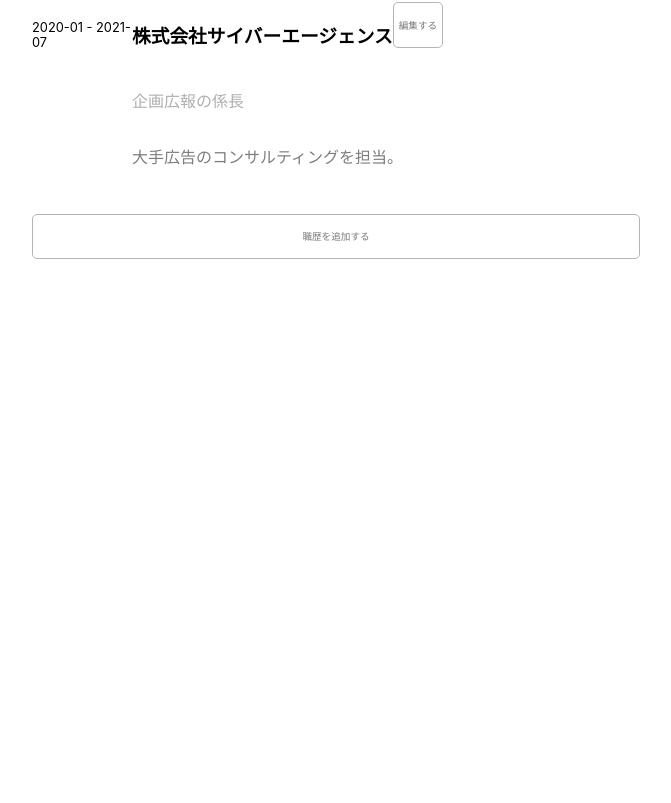
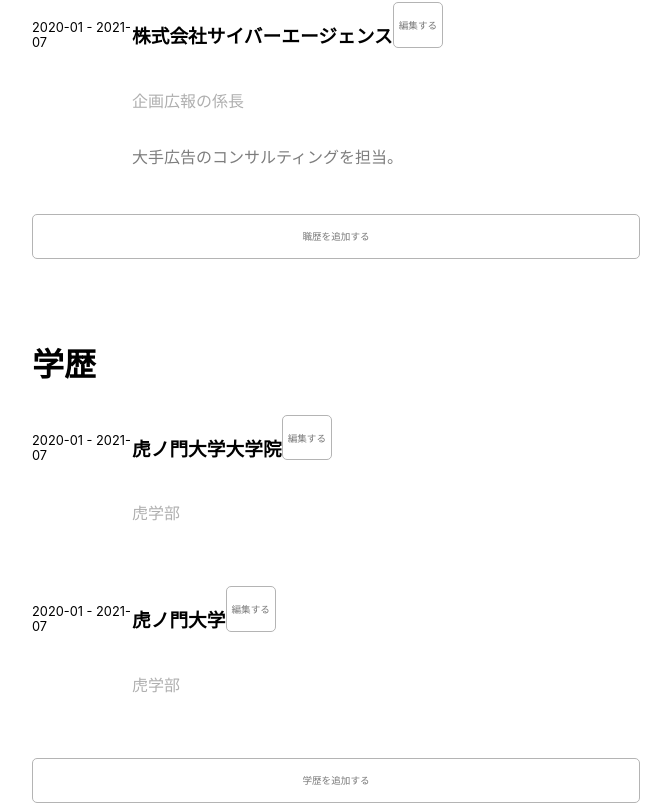
Before and after one commit to yoseei/gulliver_works_account, a React app: page /profile in a window 1280 px wide. Shown: the part 1064-1867 px from the top of the page, without its empty margins (304-975 px from the left). Before the commit the page ends 1323 px from the top, so only its background shows below. Built offline with nearby package versions, Linux system fonts and the light colour scheme.

Commit message:
HistoryTable.tsxに名前変更

```diff
--- /dev/null
+++ b/src/components/historyTable/HistoryTable.module.scss
@@ -0,0 +1,36 @@
+.root {
+  width: 100%;
+  display: flex;
+  flex-direction: column;
+  .workHistoryTitle {
+    margin: 80px 0 30px;
+  }
+  .workHistoryWrapper {
+    display: flex;
+    .leftWrapper {
+      padding-top: 5px;
+      width: 100px;
+      p {
+        font-size: 0.8rem;
+      }
+    }
+    .rightWrapper {
+      .companyNameWrapper {
+        display: flex;
+        justify-content: space-between;
+        margin-bottom: 10px;
+        .leftPartWrapper {
+          display: flex;
+          flex-direction: column;
+          gap: 5px;
+          .directorName {
+            color: #afafaf;
+          }
+        }
+      }
+      .aboutWrapper {
+        color: #7d7d7d;
+      }
+    }
+  }
+}
--- /dev/null
+++ b/src/components/historyTable/HistoryTable.tsx
@@ -0,0 +1,41 @@
+import React from "react";
+import styles from "./HistoryTable.module.scss";
+import EditButton from "../editButton/EditButton";
+interface PropsTypes {
+  workHistoryTitle?: string;
+  workingPeriod: string;
+  companyName: string;
+  directorName: string;
+  about?: string;
+  onClick: React.MouseEventHandler<HTMLParagraphElement> | undefined;
+  buttonText: string;
+}
+
+const HistoryTable = (props: PropsTypes) => {
+  return (
+    <div className={styles.root}>
+      {/* <h1 className={styles.workHistoryTitle}>{props.workHistoryTitle}</h1> */}
+      <div className={styles.workHistoryWrapper}>
+        <div className={styles.leftWrapper}>
+          <p>{props.workingPeriod}</p>
+        </div>
+        <div className={styles.rightWrapper}>
+          <div className={styles.companyNameWrapper}>
+            <div className={styles.leftPartWrapper}>
+              <h3>{props.companyName}</h3>
+              <p className={styles.directorName}>{props.directorName}</p>
+            </div>
+            <div className={styles.buttonWrapper}>
+              <EditButton onClick={props.onClick} text={props.buttonText} />
+            </div>
+          </div>
+          <div className={styles.aboutWrapper}>
+            <p>{props.about}</p>
+          </div>
+        </div>
+      </div>
+    </div>
+  );
+};
+
+export default HistoryTable;
--- a/src/components/workHistoryTable/WorkHistoryTable.module.scss
+++ /dev/null
@@ -1,29 +0,0 @@
-.root {
-  width: 100%;
-  display: flex;
-  .leftWrapper {
-    padding-top: 5px;
-    width: 100px;
-    p {
-      font-size: 0.8rem;
-    }
-  }
-  .rightWrapper {
-    .companyNameWrapper {
-      display: flex;
-      justify-content: space-between;
-      margin-bottom: 10px;
-      .leftPartWrapper {
-        display: flex;
-        flex-direction: column;
-        gap: 5px;
-        .directorName {
-          color: #afafaf;
-        }
-      }
-    }
-    .aboutWrapper {
-      color: #7d7d7d;
-    }
-  }
-}
--- a/src/components/workHistoryTable/WorkHistoryTable.tsx
+++ /dev/null
@@ -1,39 +0,0 @@
-import React from "react";
-import styles from "./WorkHistoryTable.module.scss";
-import EditButton from "../editButton/EditButton";
-interface PropsTypes {
-  workingPeriod: string;
-  companyName: string;
-  directorName: string;
-  about: string;
-  onClick: React.MouseEventHandler<HTMLParagraphElement> | undefined;
-  buttonText: string;
-}
-
-const WorkHistoryTable = (props: PropsTypes) => {
-  return (
-    <div className={styles.root}>
-      {/* <div className={styles.workHistoryWrapper}> */}
-      <div className={styles.leftWrapper}>
-        <p>{props.workingPeriod}</p>
-      </div>
-      <div className={styles.rightWrapper}>
-        <div className={styles.companyNameWrapper}>
-          <div className={styles.leftPartWrapper}>
-            <h3>{props.companyName}</h3>
-            <p className={styles.directorName}>{props.directorName}</p>
-          </div>
-          <div className={styles.buttonWrapper}>
-            <EditButton onClick={props.onClick} text={props.buttonText} />
-          </div>
-        </div>
-        <div className={styles.aboutWrapper}>
-          <p>{props.about}</p>
-        </div>
-      </div>
-      {/* </div> */}
-    </div>
-  );
-};
-
-export default WorkHistoryTable;
--- a/src/scenes/profile/Profile.module.scss
+++ b/src/scenes/profile/Profile.module.scss
@@ -68,5 +68,21 @@
         text-align: center;
       }
     }
+    .studyHistoryWrapper {
+      width: 100%;
+      .studyHistoryTitle {
+        margin: 80px 0 30px;
+      }
+      .dnnWrapper {
+        padding-bottom: 30px;
+      }
+      .cyberWrapper {
+        padding-bottom: 30px;
+      }
+      .buttonWrapper {
+        color: #e5e5e5;
+        text-align: center;
+      }
+    }
   }
 }
--- a/src/scenes/profile/Profile.tsx
+++ b/src/scenes/profile/Profile.tsx
@@ -4,7 +4,7 @@
 import ProfileImage from "../../components/profileImage/ProfileImage";
 import ProfileMainImage from "../../components/profileMainImage/ProfileMainImage";
 import EditButton from "../../components/editButton/EditButton";
-import WorkHistoryTable from "../../components/workHistoryTable/WorkHistoryTable";
+import HistoryTable from "../../components/historyTable/HistoryTable";
 import WorkHistoryButton from "../../components/workHistoryButton/WorkHistoryButton";
 
 const Profile = () => {
@@ -97,7 +97,7 @@
             <h1 className={styles.workHistoryTitle}>職歴</h1>
 
             <div className={styles.dnnWrapper}>
-              <WorkHistoryTable
+              <HistoryTable
                 workingPeriod={"2020-01 - 2021-07"}
                 companyName={"株式会社ドーエヌナー"}
                 directorName={"企画広報の係長"}
@@ -110,7 +110,7 @@
             </div>
 
             <div className={styles.cyberWrapper}>
-              <WorkHistoryTable
+              <HistoryTable
                 workingPeriod={"2020-01 - 2021-07"}
                 companyName={"株式会社サイバーエージェンス"}
                 directorName={"企画広報の係長"}
@@ -122,6 +122,36 @@
             <div className={styles.buttonWrapper}>
               <WorkHistoryButton
                 text={"職歴を追加する"}
+                onClick={() => console.log("クリック")}
+              />
+            </div>
+          </div>
+
+          <div className={styles.studyHistoryWrapper}>
+            <h1 className={styles.studyHistoryTitle}>学歴</h1>
+
+            <div className={styles.dnnWrapper}>
+              <HistoryTable
+                workingPeriod={"2020-01 - 2021-07"}
+                companyName={"虎ノ門大学大学院"}
+                directorName={"虎学部"}
+                onClick={() => console.log("編集ボタンクリック！")}
+                buttonText={"編集する"}
+              />
+            </div>
+
+            <div className={styles.cyberWrapper}>
+              <HistoryTable
+                workingPeriod={"2020-01 - 2021-07"}
+                companyName={"虎ノ門大学"}
+                directorName={"虎学部"}
+                onClick={() => console.log("編集ボタンクリック！")}
+                buttonText={"編集する"}
+              />
+            </div>
+            <div className={styles.buttonWrapper}>
+              <WorkHistoryButton
+                text={"学歴を追加する"}
                 onClick={() => console.log("クリック")}
               />
             </div>
```
